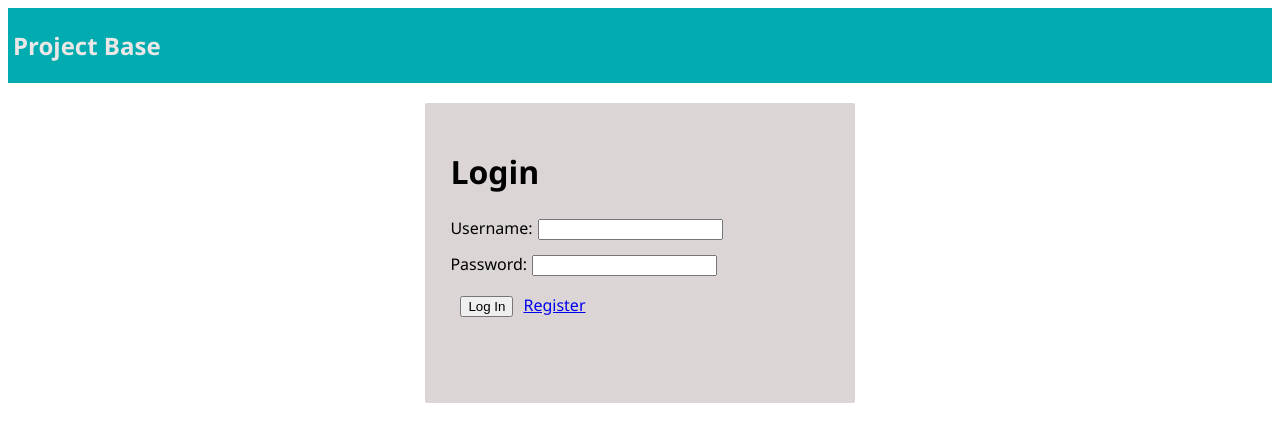
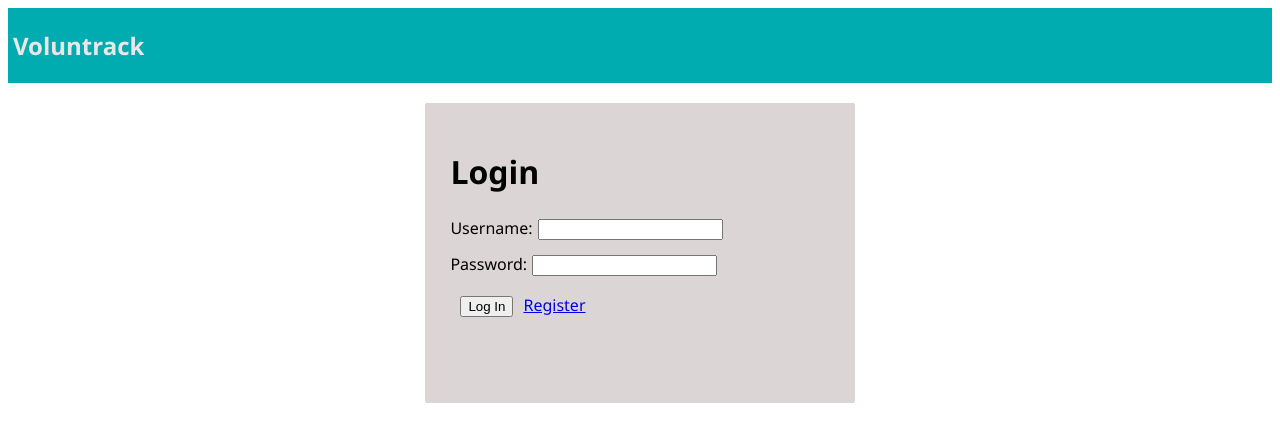
Before and after one commit to dannyyaaj/Voluntrack, a React (Create React App) app: page /#/home in a window 1280 px wide. Shown: the top 442 px of the page. Built offline with nearby package versions, Linux system fonts and the light colour scheme; no server answers.

Commit message:
update header text to Voluntrack

```diff
--- a/src/App.js
+++ b/src/App.js
@@ -16,7 +16,7 @@ import './styles/main.css';
 
 const App = () => (
   <div>
-    <Header title="Project Base" />
+    <Header title="Voluntrack" />
     <Router>
       <Switch>
         <Redirect exact from="/" to="/home" />
```
